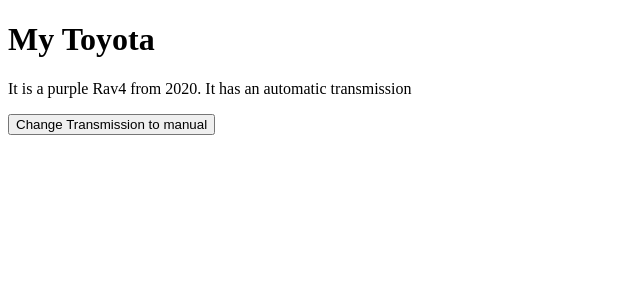
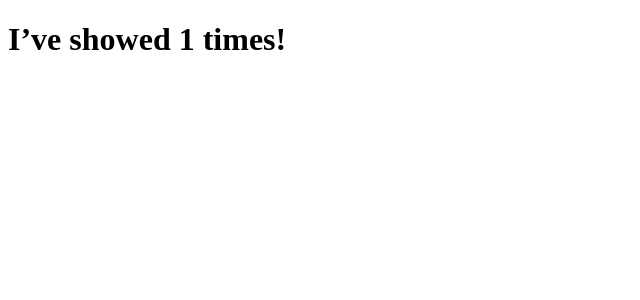
Before and after one commit to danju4rizzl/my-react-app, a React (Vite) app: page / in a window 1280 px wide. Shown: the top 300 px of the page, without its empty margins (0-640 px from the left). Built offline with nearby package versions, Linux system fonts and the light colour scheme.

Commit message:
added timerExample

```diff
--- a/src/App.jsx
+++ b/src/App.jsx
@@ -1,9 +1,9 @@
-import CarExample from "./components/CarExample"
+import TimerExample from "./components/TimerExample"
 
 function App() {
 	return (
 		<>
-			<CarExample />
+			<TimerExample />
 		</>
 	)
 }
--- /dev/null
+++ b/src/components/TimerExample.jsx
@@ -0,0 +1,28 @@
+// Import the 'useState' and 'useEffect' hooks from React
+import { useState, useEffect } from "react"
+
+// Define a functional component named 'TimerExample'
+export default function TimerExample() {
+	// Define a state variable 'count' using the 'useState' hook, initialized with 0
+	const [count, setCount] = useState(0)
+
+	// Use the 'useEffect' hook to perform side effects after the component has rendered
+	useEffect(() => {
+		// The effect sets up a timer using 'setTimeout'
+		// The timer increments the 'count' state by 1 every 1000 milliseconds (1 second)
+		const timer = setTimeout(() => {
+			setCount((count) => count + 1)
+		}, 1000)
+
+		// Since the dependency array is empty [], this effect will only run once
+		// when the component mounts. It won't re-run on subsequent renders.
+
+		// Clean up the timer when the component unmounts to avoid memory leaks
+		return () => {
+			clearTimeout(timer)
+		}
+	}, [])
+
+	// Return the JSX element that will be rendered in the component
+	return <h1>I&rsquo;ve showed {count} times!</h1>
+}
```
